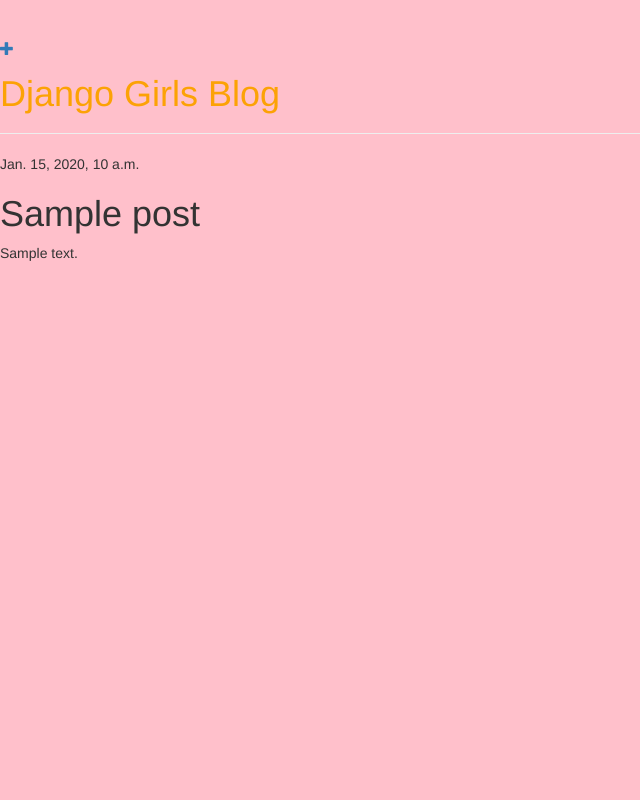
After one commit to kajamiko/django_girls_demo, a Django app: template blog/templates/blog/post_detail.html in a window 1280 px wide. The commit adds this page. Shown: the whole page, without its empty margins (0-640 px from the left). Run offline with Django 3.2, Linux system fonts and the light colour scheme; the template is opened without the code that fills it: most values are stand-ins (such as "Sample title", 1, 10 or a date in 2020); some libraries are stand-ins or nearby versions.

Commit message:
Added posts editing

```diff
--- /dev/null
+++ b/blog/static/css/style.css
@@ -0,0 +1,6 @@
+h1 a {
+    color: #FCA205;
+}
+body{
+	background-color: pink;
+}
--- /dev/null
+++ b/blog/templates/blog/base.html
@@ -0,0 +1,19 @@
+{% load static %}
+<html>
+    <head>
+        <title>Django Girls blog</title>
+        <link rel="stylesheet" href="//maxcdn.bootstrapcdn.com/bootstrap/3.2.0/css/bootstrap.min.css">
+        <link rel="stylesheet" href="//maxcdn.bootstrapcdn.com/bootstrap/3.2.0/css/bootstrap-theme.min.css">
+        <link href='//fonts.googleapis.com/css?family=Lobster&subset=latin,latin-ext' rel='stylesheet' type='text/css'>
+        <link rel="stylesheet" href="{% static 'css/style.css' %}">
+    </head>
+    <body>
+        <div class="page-header">
+            <a href="{% url 'post_new' %}" class="top-menu"><span class="glyphicon glyphicon-plus"></span></a>
+            <h1><a href="/">Django Girls Blog</a></h1>
+        </div>
+{% block content %}
+       {% endblock %}
+    </body>
+</html>
+</html>
--- /dev/null
+++ b/blog/templates/blog/post_detail.html
@@ -0,0 +1,13 @@
+{% extends 'blog/base.html' %}
+
+{% block content %}
+    <div class="post">
+        {% if post.published_date %}
+            <div class="date">
+                {{ post.published_date }}
+            </div>
+        {% endif %}
+        <h1>{{ post.title }}</h1>
+        <p>{{ post.text|linebreaksbr }}</p>
+    </div>
+{% endblock %}
--- a/blog/urls.py
+++ b/blog/urls.py
@@ -4,4 +4,6 @@
 
 urlpatterns = [
     path('', views.post_list, name='post_list'),
+    path('post/<int:pk>/', views.post_detail, name='post_detail'),
+    path('post/new/', views.post_new, name='post_new'),
 ]
```
Also changed, not shown: blog/forms.py (added, +9 -0 lines), blog/templates/blog/post_edit.html (added, +8 -0 lines), blog/templates/blog/post_list.html (+18 -23 lines), blog/views.py (+19 -1 lines), db.sqlite3.
